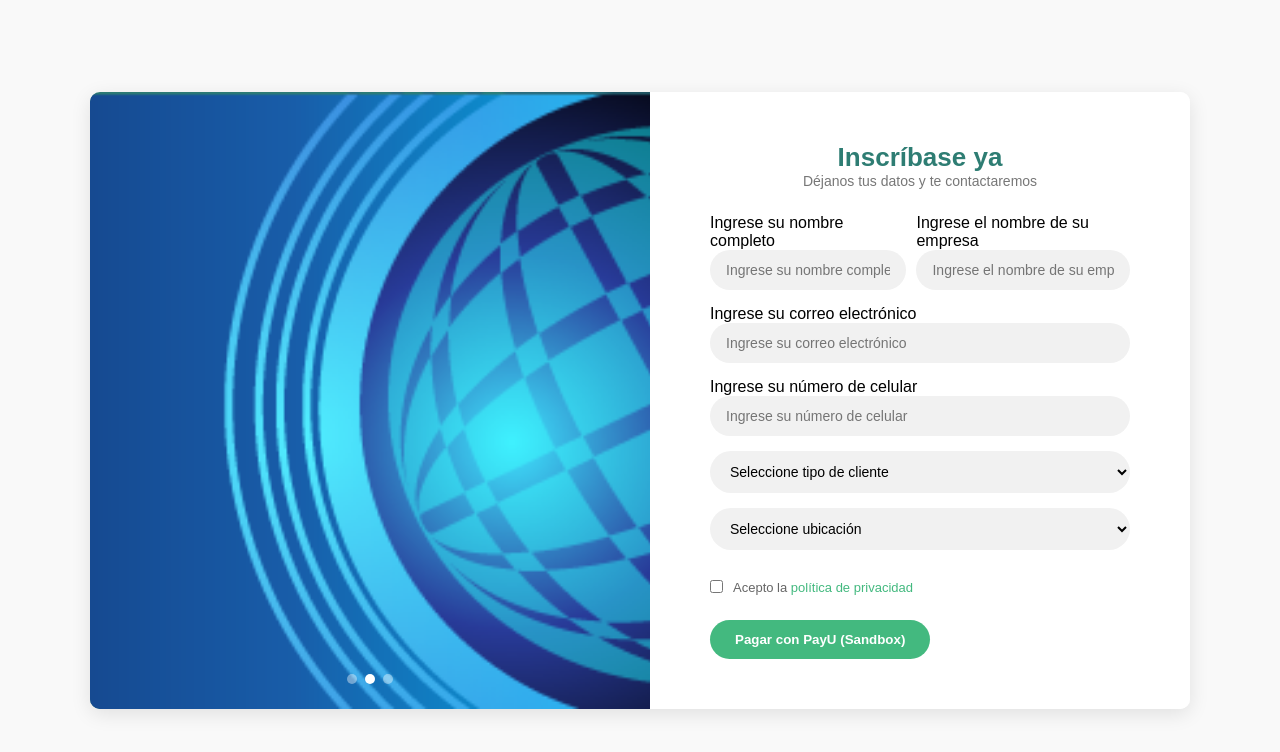
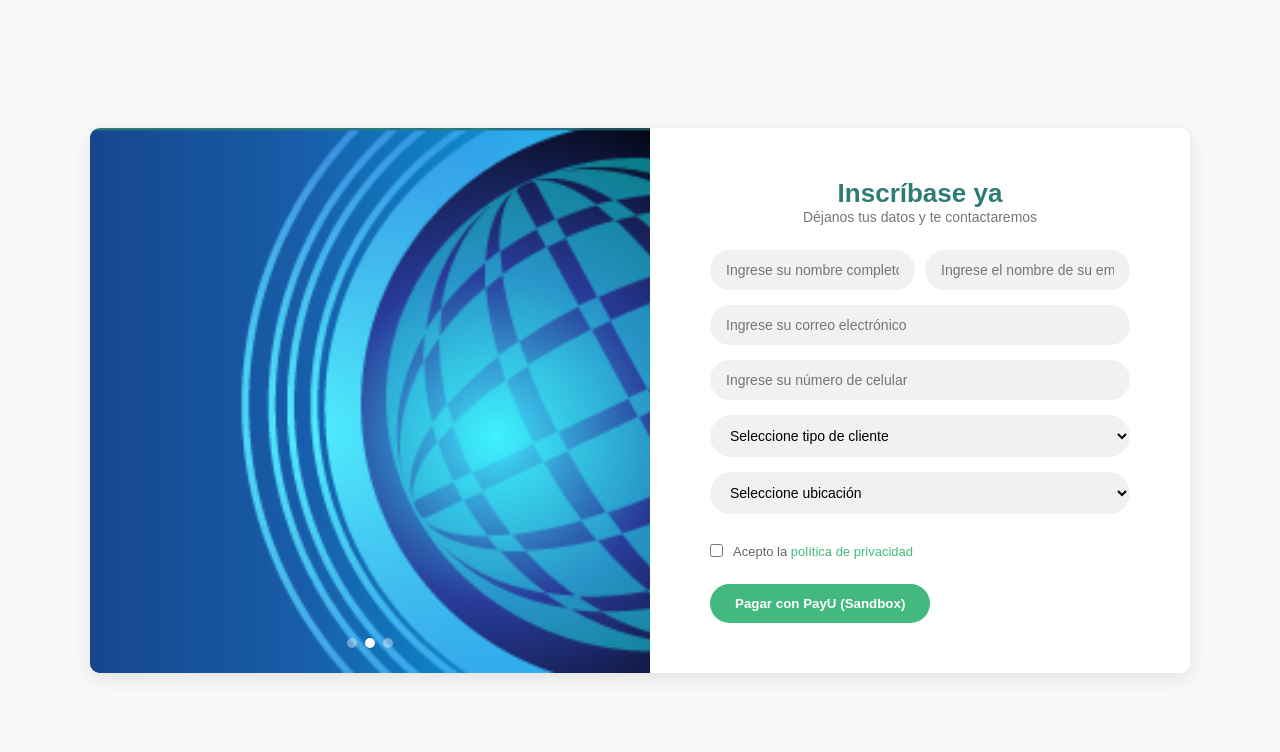
Before and after one commit to desarrollo-prog/formulario, a plain HTML site: page index.html in a window 1280 px wide. Drawn offline with nearby package versions, Linux system fonts and the light colour scheme.

Commit message:
cambio 15

```diff
--- a/index.html
+++ b/index.html
@@ -29,25 +29,38 @@
 
       <form id="formulario">
   <div class="row">
-    <div class="campo">
-      <label for="nombre">Ingrese su nombre completo</label>
-      <input type="text" id="nombre" name="nombre" placeholder="Ingrese su nombre completo" required>
-    </div>
-    <div class="campo">
-      <label for="empresa">Ingrese el nombre de su empresa</label>
-      <input type="text" id="empresa" name="empresa" placeholder="Ingrese el nombre de su empresa" disabled>
-    </div>
+    <input
+      type="text"
+      id="nombre"
+      name="nombre"
+      placeholder="Ingrese su nombre completo"
+      required
+    >
+
+    <input
+      type="text"
+      id="empresa"
+      name="empresa"
+      placeholder="Ingrese el nombre de su empresa"
+      disabled
+    >
   </div>
 
-  <div class="campo">
-    <label for="correo">Ingrese su correo electrónico</label>
-    <input type="email" id="correo" name="correo" placeholder="Ingrese su correo electrónico" required>
-  </div>
+  <input
+    type="email"
+    id="correo"
+    name="correo"
+    placeholder="Ingrese su correo electrónico"
+    required
+  >
 
-  <div class="campo">
-    <label for="telefono">Ingrese su número de celular</label>
-    <input type="tel" id="telefono" name="telefono" placeholder="Ingrese su número de celular" required>
-  </div>
+  <input
+    type="tel"
+    id="telefono"
+    name="telefono"
+    placeholder="Ingrese su número de celular"
+    required
+  >
 
   <select id="tipoPersona" name="tipoPersona" required>
     <option value="" disabled selected>Seleccione tipo de cliente</option>
```
